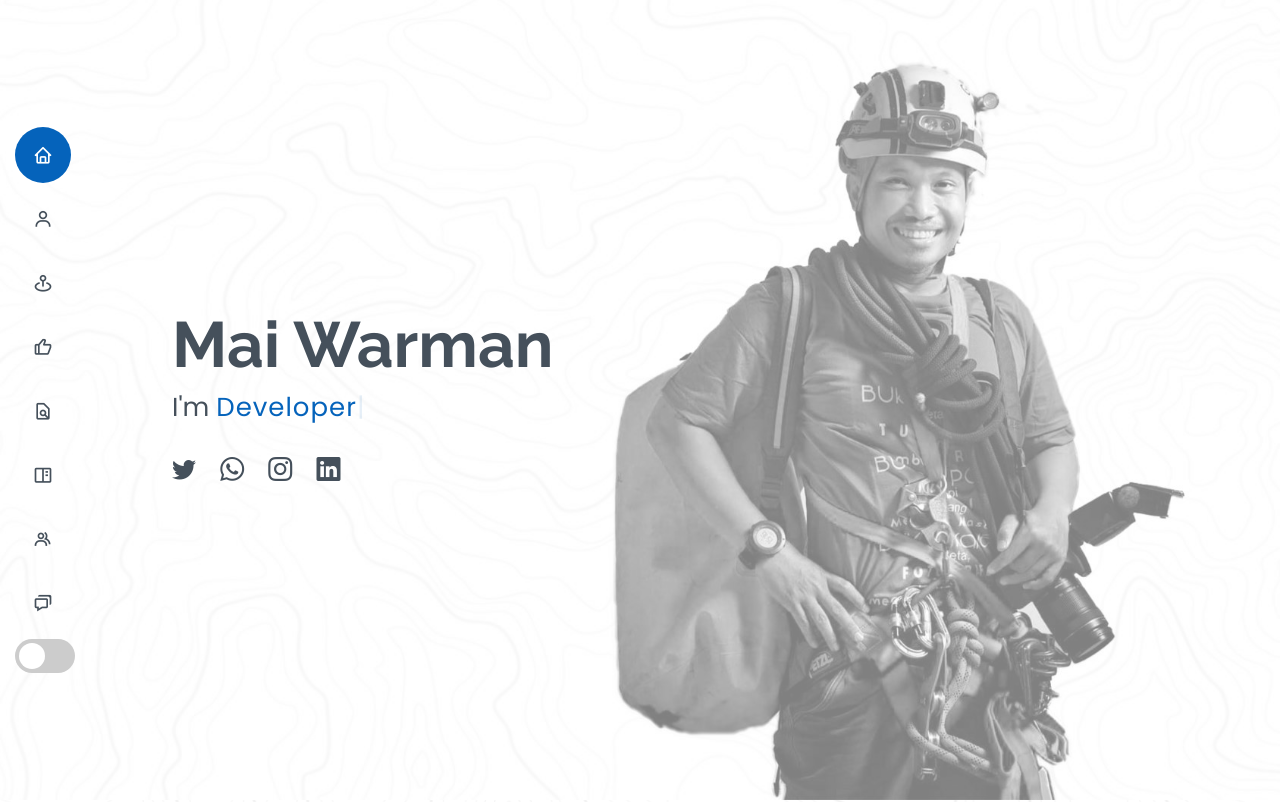
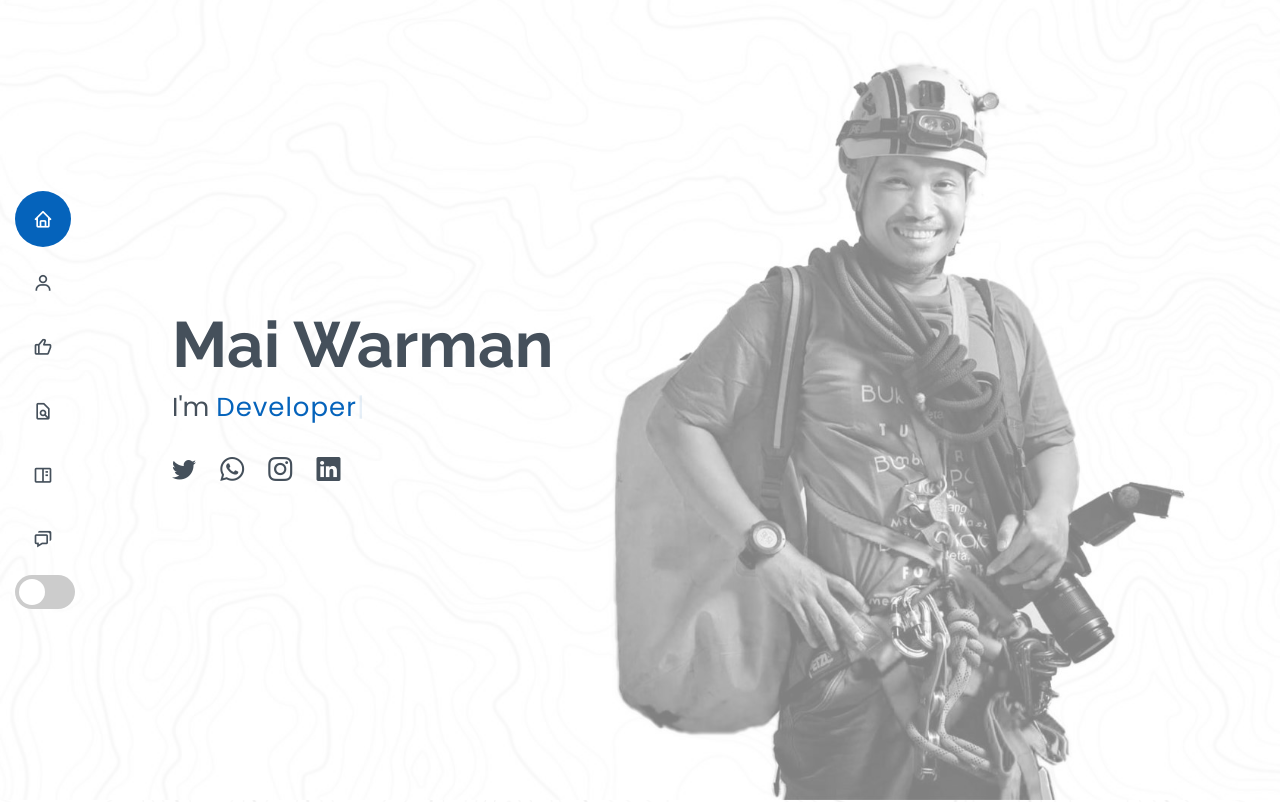
Before and after one commit to maiwarman/Profile, a plain HTML site: page index.html in a window 1280 px wide. Shown: the top 802 px of the page. Drawn offline with nearby package versions, Linux system fonts and the light colour scheme.

Commit message:
hapus peta

```diff
--- a/index.html
+++ b/index.html
@@ -217,13 +217,13 @@
       <ul>
         <li><a href="#hero" class="nav-link scrollto active"><i class="bx bx-home"></i> <span>Home</span></a></li>
         <li><a href="#about" class="nav-link scrollto"><i class="bx bx-user"></i> <span>About</span></a></li>
-        <li><a href="#location" class="nav-link scrollto"><i class="bx bx-map-pin"></i> <span>Location</span></a></li>
+        <!-- <li><a href="#location" class="nav-link scrollto"><i class="bx bx-map-pin"></i> <span>Location</span></a></li> -->
         <li><a href="#skills" class="nav-link scrollto"><i class="bx bx-like"></i> <span>Skills</span></a></li>
         <li><a href="#resume" class="nav-link scrollto"><i class="bx bx-file-find"></i> <span>Resume</span></a></li>
         <li><a href="#Services" class="nav-link scrollto"><i class="bx bx-book-content"></i> <span>Services</span></a>
         </li>
-        <li><a href="team dan paket/Team.html" target="_blank" class="nav-link scrollto"><i class="bx bx-group"></i>
-            <span>Mai & Team</span></a></li>
+        <!-- <li><a href="team dan paket/Team.html" target="_blank" class="nav-link scrollto"><i class="bx bx-group"></i>
+            <span>Mai & Team</span></a></li> -->
         <li><a href="#testimonials" class="nav-link scrollto"><i class="bx bx-chat"></i> <span>Testimonials</span></a>
         </li>
 
```
